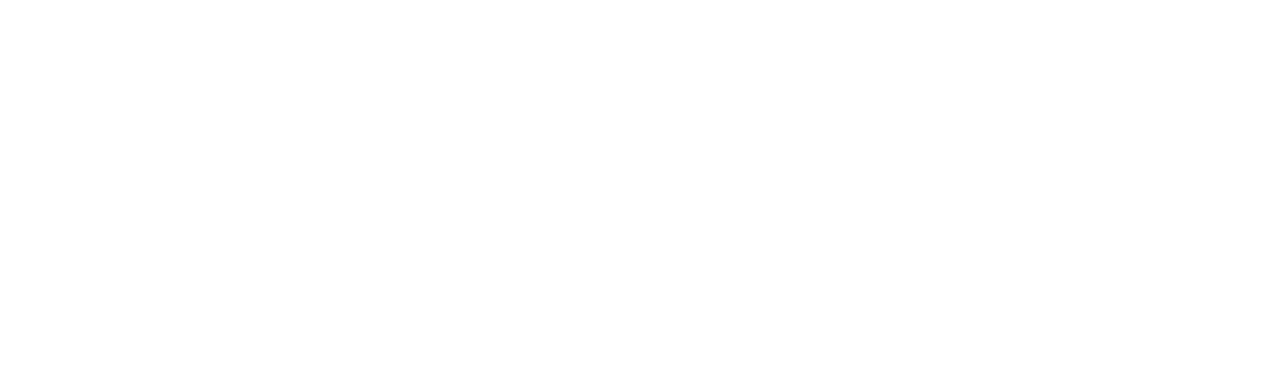
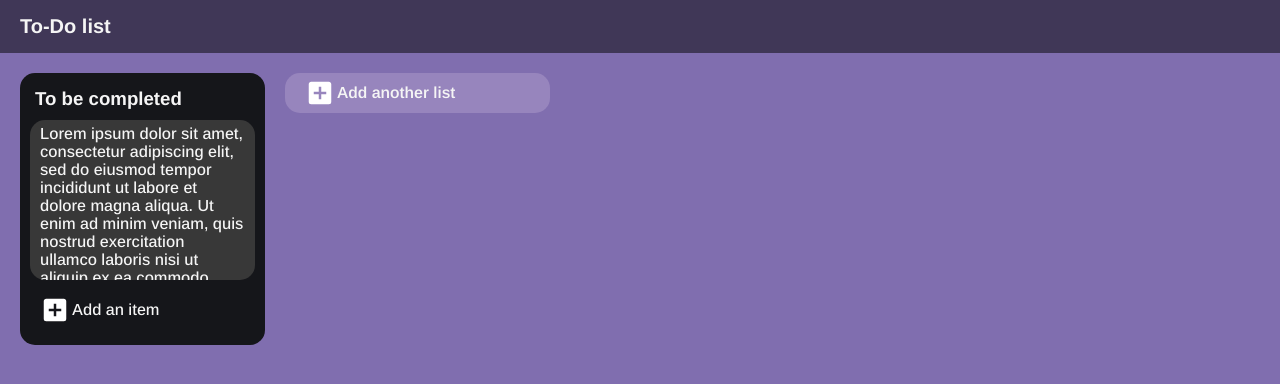
Before and after one commit to GitWorkingTime/odin-todo, a website built with webpack: page src/template.html in a window 1280 px wide. Built offline with nearby package versions, Linux system fonts and the light colour scheme.

Commit message:
Made simple homepage

```diff
--- a/src/styles.css
+++ b/src/styles.css
@@ -0,0 +1,108 @@
+@import url('https://fonts.googleapis.com/css2?family=Arimo:ital,wght@0,400..700;1,400..700&display=swap');
+
+/* Page styling */
+body {
+    font-family: 'Arimo', sans-serif;
+    margin: 0;
+    padding: 0;
+    background-color: rgb(128, 110, 175);
+}
+
+.header {
+    background-color: rgba(0, 0, 0, 0.50);
+    color: whitesmoke;
+    font-size: 20px;
+    font-weight: 900;
+    padding: 15px;
+    padding-left: 20px;
+}
+
+.content {
+    display: flex;
+    justify-content: left;
+    padding: 20px;
+    gap: 20px;
+}
+
+.list {
+    position: relative;
+    background-color: rgb(21, 22, 26);
+    color: whitesmoke;
+    padding: 15px 10px;
+    display: flex;
+    flex-direction: column;
+    gap: 10px;
+    border-radius: 15px;
+
+    width: 225px;
+    max-height: 700px;
+}
+
+.item-container {
+    display: flex;
+    flex-direction: column;
+    gap: 15px;
+
+    max-height: 600px;
+    overflow-y: auto;
+}
+
+.item {
+    background-color: rgb(56, 56, 56);
+    width: 205px;
+    height: fit-content;
+    padding: 5px 10px;
+    flex-shrink: 0;
+
+    font-size: 12pt;
+    font-weight: 500;
+    border-radius: 15px;
+
+    max-height: 150px;
+    overflow-y: auto;
+}
+
+.list .title {
+    flex-shrink: 0;
+    font-size: 14pt;
+    font-weight: bold;
+    width: 200px;
+    padding-left: 5px;
+}
+
+.btn {
+    all: unset;
+    display: flex;
+    justify-content: left;
+    align-items: center;
+    color: whitesmoke;
+
+    gap: 2px;
+    font-weight: 500;
+    padding: 5px 10px;
+
+    border-radius: 10px;
+    width: 205px;
+}
+
+.btn:hover {
+    background-color: rgb(56, 56, 56);
+}
+
+.btn img {
+    filter: invert(100%);
+}
+
+.btn.add-list {
+    background-color: rgba(184, 168, 209, 0.4);
+    height: fit-content;
+    flex-shrink: 0;
+    padding: 5px 20px;
+    border-radius: 15px;
+    font-weight: 600;
+    width: 225px;
+}
+
+.btn.add-list:hover {
+    background-color: rgba(142, 130, 163, 0.75);
+}
--- a/src/template.html
+++ b/src/template.html
@@ -6,6 +6,26 @@
     <title>To-do List</title>
 </head>
 <body>
-
+    <div class="header">To-Do list</div>
+    <div class="content">
+        <div class="list" id="default">
+            <div class="title">To be completed</div>
+            <div class="item-container">
+                <div class="item">
+                    Lorem ipsum dolor sit amet, consectetur adipiscing elit, sed do eiusmod tempor incididunt ut labore et dolore magna aliqua. Ut enim ad minim veniam, quis nostrud exercitation ullamco laboris nisi ut aliquip ex ea commodo consequat. Duis aute irure dolor in reprehenderit in voluptate velit esse cillum dolore eu fugiat nulla pariatur. Excepteur sint occaecat cupidatat non proident, sunt in culpa qui officia deserunt mollit anim id est laborum.
+                </div>
+            </div>
+            <div class="btn-background">
+                <button class="btn add-item" id="btn-add-item">
+                    <img src="./icons/plus-box.svg" alt="add icon" width="30px" height="30px">
+                    Add an item
+                </button>
+            </div>
+        </div>
+        <button class="btn add-list">
+            <img src="./icons/plus-box.svg" alt="add icon" width="30px" height="30px">
+            Add another list
+        </button>
+    </div>
 </body>
 </html>
```
Also changed, not shown: src/icons/plus-box.svg (added).
